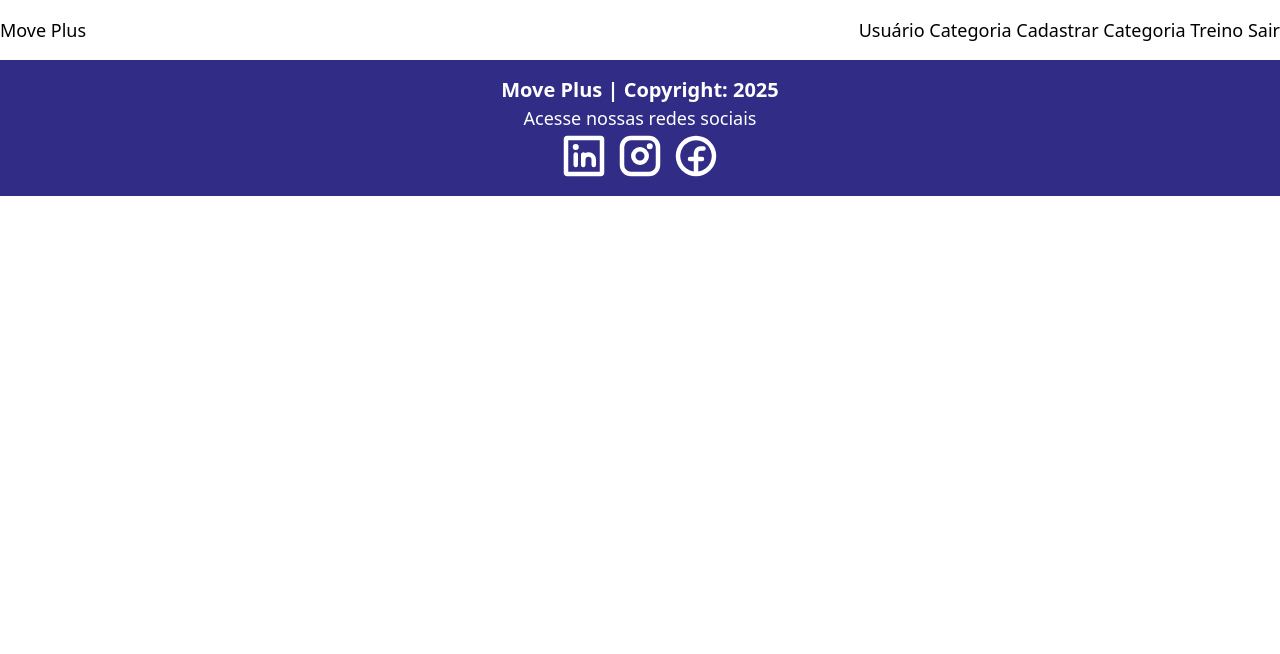
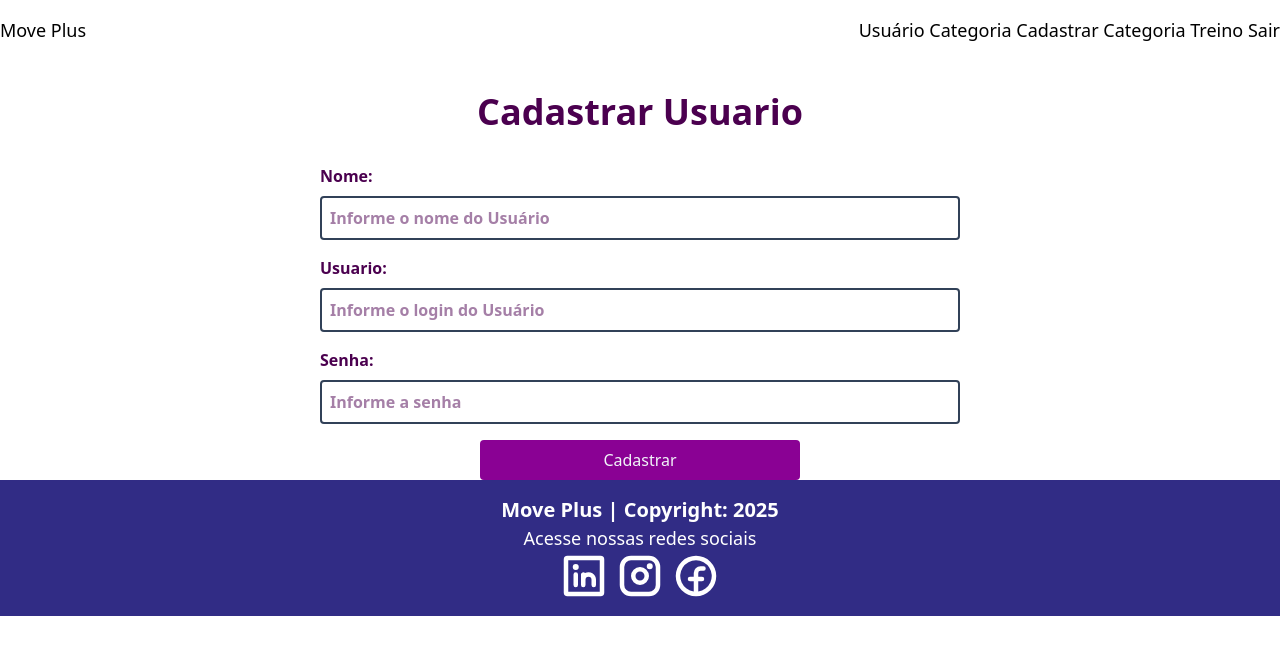
Before and after one commit to Time-Gene-Mulheres/Move-Plus-FrontEnd, a React (Vite) app: page /usuarios in a window 1280 px wide. Shown: the top 654 px of the page. Built offline with nearby package versions, Linux system fonts and the light colour scheme; no server answers.

Commit message:
Implementação do usuario

```diff
--- a/package.json
+++ b/package.json
@@ -15,6 +15,7 @@
     "axios": "^1.8.4",
     "react": "^19.0.0",
     "react-dom": "^19.0.0",
+    "react-loader-spinner": "^6.1.6",
     "react-router-dom": "^7.5.1",
     "react-toastify": "^11.0.5",
     "reactjs-popup": "^2.0.6",
--- a/src/App.tsx
+++ b/src/App.tsx
@@ -4,6 +4,7 @@ import { BrowserRouter, Route, Routes } from 'react-router-dom'
 import Home from './pages/home/Home'
 import ListaCategorias from './components/categoria/listacategoria/ListaCategorias'
 import Footer from './components/footer/Footer'
+import FormUsuario from './components/usuarios/formusuarios/FormUsuario'
 
 function App() {
   return (
@@ -14,7 +15,7 @@ function App() {
         <Route path='/' element={<Home/>}/>
         <Route path='/categorias' element={<ListaCategorias/>}/>
         {/* rota Treino apenas para visualização*/}
-        {/* rota usuario */}
+        <Route path='/usuarios' element={<FormUsuario/>}/>
       </Routes>
       <Footer/>
     </BrowserRouter>
--- a/src/components/usuarios/formusuarios/FormUsuario.tsx
+++ b/src/components/usuarios/formusuarios/FormUsuario.tsx
@@ -0,0 +1,143 @@
+import { ChangeEvent, useEffect, useState } from "react";
+//import { RotatingLines } from "react-loader-spinner";
+import { useNavigate, useParams } from "react-router-dom";
+import Usuario from "../../../models/Usuario";
+import { atualizar, buscar, cadastrar } from "../../../service/Service";
+import { RotatingLines } from "react-loader-spinner";
+
+
+function FormUsuario() {
+
+    const navigate = useNavigate();
+
+    const [usuario, setUsuario] = useState<Usuario>({} as Usuario)
+    const [isLoading, setIsLoading] = useState<boolean>(false)
+
+    const {id} = useParams<{ id: string }>();
+
+    async function buscarPorId(id: string) {
+        try {
+            await buscar(`/usuarios/${id}`, setUsuario,)
+        } catch (error: any) {
+            if (error.toString().includes('404')) {
+            }
+        }
+    }
+
+    useEffect(() => {
+        if (id !== undefined) {
+            buscarPorId(id)
+        }
+    }, [id])
+
+    function atualizarEstado(e: ChangeEvent<HTMLInputElement>) {
+        setUsuario({
+            ...usuario,
+            [e.target.name]: e.target.value
+        })
+    }
+
+    function retornar() {
+        navigate("/usuarios")
+    }
+
+    async function gerarNovaCategoria(e: ChangeEvent<HTMLFormElement>) {
+        e.preventDefault()
+        setIsLoading(true)
+
+        if (id !== undefined) {
+            try {
+                await atualizar(`/usuarios`, usuario, setUsuario)
+                alert('O Usuario foi atualizado com sucesso!')
+            } catch (error: any) {
+                if (error.toString().includes('404')) {
+                } else {
+                    alert('Erro ao atualizar o usuário.')
+                }
+
+            }
+    } else
+        {
+            try {
+                await cadastrar(`/usuarios`, usuario, setUsuario
+
+                )
+                alert('O Usuário foi cadastrado com sucesso!')
+            } catch (error: any) {
+                if (error.toString().includes('403')) {
+                   // handleLogout();
+                } else {
+                    alert('Erro ao cadastrar o usuário.')
+                }
+
+            }
+        }
+
+        setIsLoading(false)
+        retornar()
+    }
+
+    return (
+        <div className="container flex  text-fuchsia-950 flex-col items-center justify-center mx-auto">
+            <h1 className="text-4xl font-bold text-center my-8">
+                Cadastrar Usuario
+            </h1>
+
+            <form className="w-1/2 flex flex-col gap-4" onSubmit={gerarNovaCategoria}>
+            <div className="flex flex-col font-bold gap-2">
+                    <label htmlFor="nome">Nome: </label>
+                    <input
+                        type="text"
+                        placeholder="Informe o nome do Usuário "
+                        name='nome'
+                        className="border-2 border-slate-700 rounded p-2"
+                        value={usuario.nome}
+                        onChange={(e: ChangeEvent<HTMLInputElement>) => atualizarEstado(e)}
+                    />
+                </div>
+
+                <div className="flex flex-col font-bold gap-2">
+                    <label htmlFor="usuario">Usuario: </label>
+                    <input
+                        type="text"
+                        placeholder="Informe o login do Usuário "
+                        name='usuario'
+                        className="border-2 border-slate-700 rounded p-2"
+                        value={usuario.usuario}
+                        onChange={(e: ChangeEvent<HTMLInputElement>) => atualizarEstado(e)}
+                    />
+                </div>
+
+                <div className="flex flex-col font-bold gap-2">
+                    <label htmlFor="senha">Senha: </label>
+                    <input
+                        type="text"
+                        placeholder="Informe a senha"
+                        name='senha'
+                        className="border-2 border-slate-700 rounded p-2"
+                        value={usuario.senha}
+                        onChange={(e: ChangeEvent<HTMLInputElement>) => atualizarEstado(e)}
+                    />
+                </div>
+                <button
+                    className="rounded text-slate-100 bg-fuchsia-800
+                        hover:bg-fuchsia-900 w-1/2 py-2 mx-auto flex justify-center"
+                    type="submit">
+                    {isLoading ?
+                        <RotatingLines
+                            strokeColor="white"
+                            strokeWidth="5"
+                            animationDuration="0.75"
+                            width="24"
+                            visible={true}
+                        /> :
+                        <span>{id === undefined ? 'Cadastrar' : 'Atualizar'}</span>
+
+                    }
+                </button>
+            </form>
+        </div>
+    );
+}
+
+export default FormUsuario;
```
Also changed, not shown: src/components/usuarios/cardusuarios/CardUsuarios.tsx (line endings or trailing spaces), 1 other file (tests, documents, lock files or other folders).
